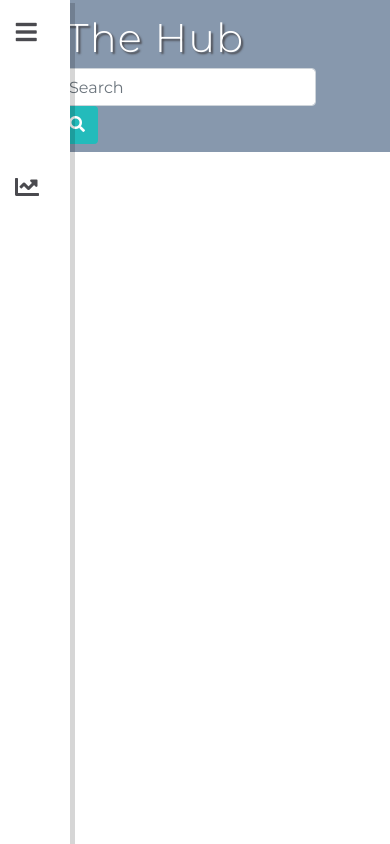
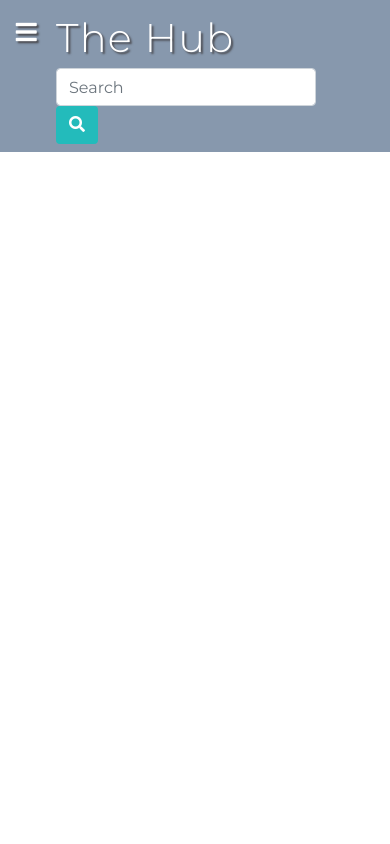
Before and after one commit to ShavingSeagull/TheHub, a Django app: page / in a window 390 px wide. Run offline with Django 3.2, Linux system fonts and the light colour scheme; the visitor is signed in with stand-in values (Sample User, id 1); some libraries are stand-ins or nearby versions.

Commit message:
Altered the navbar design for mobiles. Updated the styling and JS code

```diff
--- a/static/css/main.css
+++ b/static/css/main.css
@@ -46,17 +46,25 @@ p {
 /*** /.General styles ***/
 
 /*** Sidenav ***/
-#burger-menu {
+/* #burger-menu {
   height: 60px;
   width: 70px;
   font-size: 1.5rem;
-}
+} */
 
 #burger-menu a {
   position: relative;
   left: 35%;
   top: 25%;
   color: var(--p-grey);
+}
+
+#burger-menu {
+  position: fixed;
+  height: 60px;
+  width: 70px;
+  font-size: 1.5rem;
+  z-index: 4;
 }
 
 #sidenav {
@@ -193,3 +201,28 @@ p {
     width: calc(100% - 40px);
   }
 }
+
+@media screen and (max-width: 576px) {
+  #sidenav {
+    /* Bit extra needed on the Left property to hide the box-shadow off-screen */
+    left: -260px;
+    width: 250px;
+  }
+
+  #top-bar {
+    width: 100%;
+  }
+
+  #top-bar-brand {
+    padding: 0 40px;
+  }
+
+  #top-bar-search {
+    padding-left: 40px;
+  }
+
+  #burger-menu > a {
+    color: #fff;
+    text-shadow: #4a4a4f 2px 2px 2px;
+  }
+}
--- /dev/null
+++ b/static/js/sidenav.js
@@ -0,0 +1,154 @@
+/* jshint esversion: 6 */
+const SIDENAV = $('#sidenav');
+const NAVPROFILE = $('.sidenav-profile');
+const NAVLISTHIDDENELEMS = $('#sidenav-list').children('li').children('a').children('p');
+const BURGERMENU = $('#burger-menu');
+const OVERLAY = $('#sidenav-overlay');
+
+/**
+ * Hides the navbar elements, apart from the FontAwesome logo for each nav link.
+ */
+function hideElements() {
+    OVERLAY.addClass('d-none');
+    NAVLISTHIDDENELEMS.addClass('d-none');
+    NAVPROFILE.addClass('d-none');
+}
+
+/**
+ * Shows the entirety of the navbar elements.
+ */
+function showElements() {
+    NAVLISTHIDDENELEMS.removeClass('d-none');
+    NAVPROFILE.removeClass('d-none');
+}
+
+/**
+ * Handles the expanding width of the navbar for small screens.
+ */
+function expandSmallerScreens() {
+    SIDENAV.css('width', '250px');
+    OVERLAY.removeClass('d-none');
+}
+
+/**
+ * Handles the positioning of the navbar on mobile sized devices.
+ * Note: mobile devices utilize a different style of navbar that moves rather than expands
+ */
+function expandMobile() {
+    SIDENAV.css('left', '0');
+    OVERLAY.removeClass('d-none');
+}
+
+/**
+ * Handles the expanding width of the navbar on larger screens.
+ */
+function expandDesktop() {
+    SIDENAV.css('width', '270px');
+    OVERLAY.removeClass('d-none');
+}
+
+/**
+ * Alters the burger menu colouring and shading according to screen size.
+ * The colouring will only need to change on small screens (under 576px),
+ * as it utilizes a different style of navbar and top bar.
+ *
+ * The 'resize' param denotes if the function is being run due to the window
+ * being actively resized or not - if it is, the default coolouring and shading
+ * values just need to be reset and nothing else checked; the checks only need
+ * to occur for normal usage of the navbar on smaller devices.
+ *
+ * Note: without the 'resize' param, the burger menu will alternate/flash between
+ * the dark and light colours at every pixel if the window is actively resized
+ * via mouse dragging and may end up the incorrect colour when the window has
+ * finished resizing.
+ * @param {bool} resize
+ */
+function changeBurgerMenuColour(resize=false) {
+    if ($(window).width() < 576) {
+        if (resize) {
+            BURGERMENU.children('a').css('color', '#fff');
+            BURGERMENU.children('a').css('text-shadow', '#4a4a4f 2px 2px 2px');
+        } else {
+            if (BURGERMENU.children('a').css('color') == '#fff' || BURGERMENU.children('a').css('color') == 'rgb(255, 255, 255)') {
+                BURGERMENU.children('a').css('color', '#4a4a4f');
+                BURGERMENU.children('a').css('text-shadow', 'none');
+            } else if (BURGERMENU.children('a').css('color') == '#4a4a4f' || BURGERMENU.children('a').css('color') == 'rgb(74, 74, 79)') {
+                BURGERMENU.children('a').css('color', '#fff');
+                BURGERMENU.children('a').css('text-shadow', '#4a4a4f 2px 2px 2px');
+            }
+        }
+    } else {
+        if (resize) {
+            // Resets the colouring for larger screens. Useful mostly for windows that are actively resized
+            BURGERMENU.children('a').css('color', '#4a4a4f');
+            BURGERMENU.children('a').css('text-shadow', 'none');
+        }
+    }
+}
+
+// Click listener for the burger menu. Accounts for the three major breakpoints.
+BURGERMENU.click(function(){
+    if ($(window).width() < 576) {
+        if (SIDENAV.position().left == -260) {
+            expandMobile();
+            showElements();
+            changeBurgerMenuColour();
+        } else {
+            SIDENAV.css('left', '-260px');
+            hideElements();
+            changeBurgerMenuColour();
+        }
+    } else if ($(window).width() < 992) {
+        if (SIDENAV.width() == 50) {
+            expandSmallerScreens();
+            setTimeout(showElements, 380);
+        } else {
+            SIDENAV.css('width', '50px');
+            hideElements();
+        }
+    } else {
+        if (SIDENAV.width() == 70) {
+            expandDesktop();
+            setTimeout(showElements, 440);
+        } else {
+            SIDENAV.css('width', '70px');
+            hideElements();
+        }
+    }
+});
+
+// Click listener to close the navbar if the overlay is clicked
+OVERLAY.click(function() {
+    if ($(window).width() < 576) {
+        SIDENAV.css('left', '-260px');
+        hideElements();
+    } else if ($(window).width() < 992) {
+        SIDENAV.css('width', '50px');
+        hideElements();
+    } else {
+        SIDENAV.css('width', '70px');
+        hideElements();
+    }
+});
+
+/*
+Resize method is needed to prevent the media queries failing to fire if the CSS has been set via the click
+events above. Only applies to windows being actively changed in size - fine either way on initial page load.
+Unlikely to be required much, but a failsafe just in case.
+ */
+$(window).resize(function(){
+    if ($(window).width() < 576) {
+        SIDENAV.css('left', '-260px')
+        SIDENAV.css('width', '250px');
+        hideElements();
+    } else if ($(window).width() < 992) {
+        SIDENAV.css('left', '0');
+        SIDENAV.css('width', '50px');
+        hideElements();
+    } else {
+        SIDENAV.css('left', '0');
+        SIDENAV.css('width', '70px');
+        hideElements();
+    }
+    changeBurgerMenuColour(true);
+});
--- a/static/js/skinnynav.js
+++ /dev/null
@@ -1,71 +0,0 @@
-/* jshint esversion: 6 */
-const SIDENAV = $('#sidenav');
-const NAVPROFILE = $('.sidenav-profile');
-const NAVLISTHIDDENELEMS = $('#sidenav-list').children('li').children('a').children('p');
-const BURGERMENU = $('#burger-menu');
-const OVERLAY = $('#sidenav-overlay');
-
-function hideElements() {
-    OVERLAY.addClass('d-none');
-    NAVLISTHIDDENELEMS.addClass('d-none');
-    NAVPROFILE.addClass('d-none');
-}
-
-function showElements() {
-    NAVLISTHIDDENELEMS.removeClass('d-none');
-    NAVPROFILE.removeClass('d-none');
-}
-
-function expandMobileSkinny() {
-    SIDENAV.css('width', '250px');
-    OVERLAY.removeClass('d-none');
-}
-
-function expandDesktopSkinny() {
-    SIDENAV.css('width', '270px');
-    OVERLAY.removeClass('d-none');
-}
-
-BURGERMENU.click(function(){
-    if ($(window).width() < 992) {
-        if (SIDENAV.width() == 50) {
-            expandMobileSkinny();
-            setTimeout(showElements, 380);
-        } else {
-            SIDENAV.css('width', '50px');
-            hideElements();
-        }
-    } else {
-        if (SIDENAV.width() == 70) {
-            expandDesktopSkinny();
-            setTimeout(showElements, 440);
-        } else {
-            SIDENAV.css('width', '70px');
-            hideElements();
-        }
-    }
-});
-
-// Click listener to close the navbar if the overlay is clicked
-OVERLAY.click(function() {
-    if ($(window).width() < 992) {
-        SIDENAV.css('width', '50px');
-        hideElements();
-    } else {
-        SIDENAV.css('width', '70px');
-        hideElements();
-    }
-});
-
-// Resize method is needed to prevent the media queries failing to fire if the CSS has been set via the click
-// events above. Only applies to windows being actively changed in size - fine either way on initial page load.
-// Unlikely to be required much, but a failsafe just in case.
-$(window).resize(function(){
-    if ($(window).width() < 992) {
-        SIDENAV.css('width', '50px');
-        hideElements();
-    } else {
-        SIDENAV.css('width', '70px');
-        hideElements();
-    }
-});
--- a/templates/base.html
+++ b/templates/base.html
@@ -24,17 +24,24 @@
     {% if user.is_authenticated %}
     <header>
         <div id="sidenav-overlay" class="d-none"></div>
+        <div id="burger-menu">
+            <a href="#"><i aria-hidden="true" class="fas fa-bars"></i></a>
+        </div>
         <!-- Sidenav -->
         <nav id="sidenav">
-            <div id="burger-menu">
+            <!-- <div id="burger-menu">
                 <a href="#"><i aria-hidden="true" class="fas fa-bars"></i></a>
-            </div>
+            </div> -->
             <div class="sidenav-profile d-none">
                 <img src="{% static 'img/default_profile_nav.jpg' %}" class="img-fluid rounded-circle my-3 ml-2" width="50" height="50" alt="Profile Image">
                 <p>Username</p>
             </div>
             <ul id="sidenav-list">
                 <li><a href="#"><i class="fa fa-chart-line"></i><p class="d-none">Student Progress</p></a></li>
+                {% if user.is_superuser %}
+                <li><a href="#"><i class="fas fa-users-cog"></i><p class="d-none">Admin Area</p></a></li>
+                {% endif %}
+                <li><a href="#"><i class="fas fa-sign-out-alt"></i><p class="d-none">Logout</p></a></li>
             </ul>
         </nav>
         <!-- /.Sidenav -->
@@ -57,7 +64,7 @@
     <!-- Scripts -->
     <script src="{% static 'lib/jquery/jquery-3.6.0.min.js' %}"></script>
     <script src="{% static 'lib/bootstrap4/js/bootstrap.bundle.min.js' %}"></script>
-    <script src="{% static 'js/skinnynav.js' %}"></script>
+    <script src="{% static 'js/sidenav.js' %}"></script>
     <!-- Injected extra scripts -->
     {% block injected_js %}
     {% endblock %}
```
